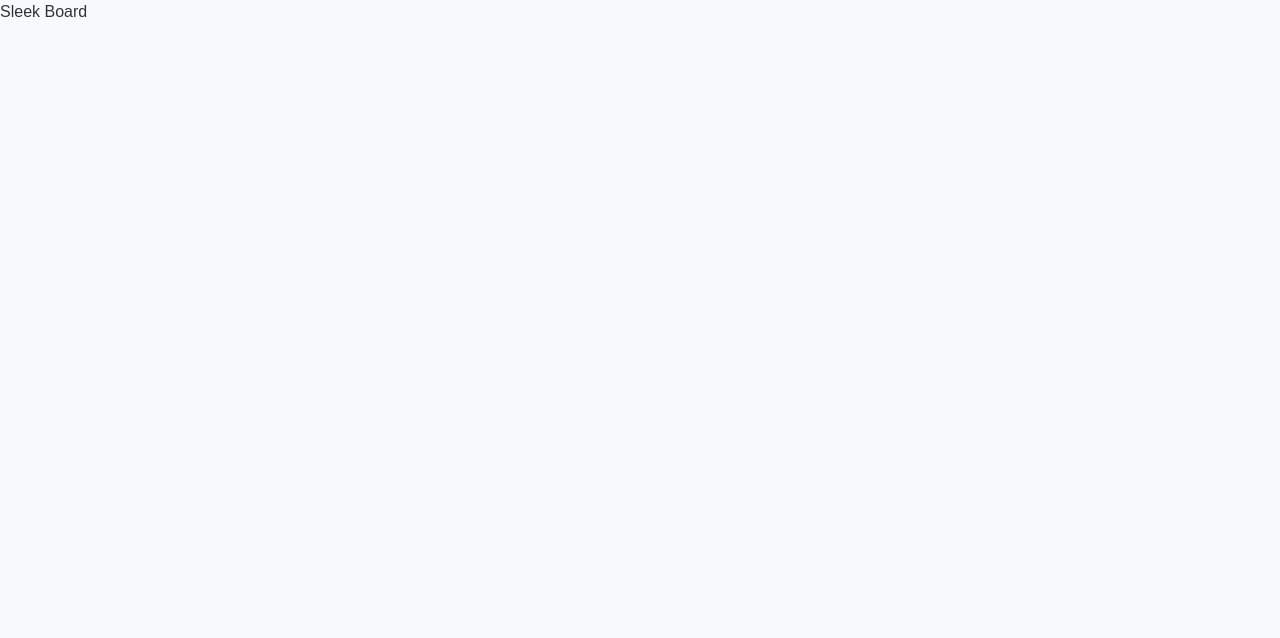
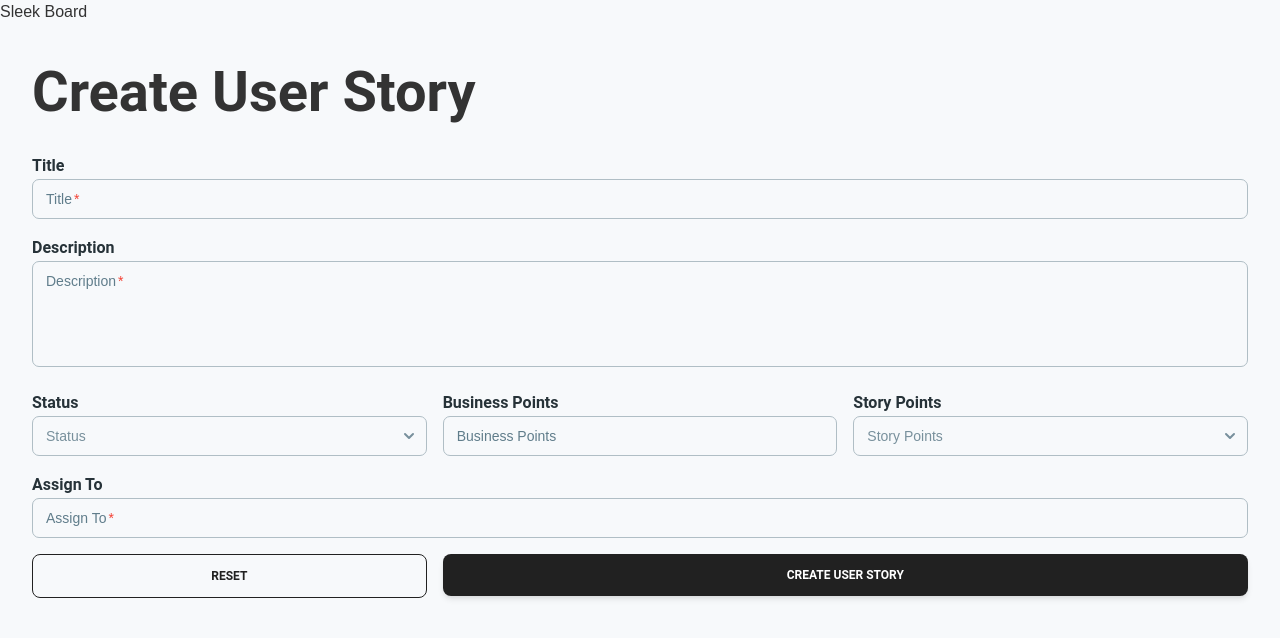
Before and after one commit to nmoham46/SleekBoard, a React (Vite) app in the folder frontend/: page / in a window 1280 px wide. Shown: the top 638 px of the page. Built offline with nearby package versions, Linux system fonts and the light colour scheme.

Commit message:
fix: updated the form to work with MUI-tailwind

```diff
--- a/frontend/src/App.jsx
+++ b/frontend/src/App.jsx
@@ -1,9 +1,11 @@
 import '@/styles/App.css'
+import UserStoryForm from './components/UserStoryForm'
 
 function App() {
   return (
     <div className="">
       Sleek Board
+      <UserStoryForm />
     </div>
   )
 }
--- /dev/null
+++ b/frontend/src/components/UserStoryForm.jsx
@@ -0,0 +1,238 @@
+import { useState } from 'react';
+import {
+  Input,
+  MenuItem,
+  Textarea,
+  Select,
+  Option,
+  Button,
+  Typography,
+} from '@material-tailwind/react';
+
+const fibonacciSequence = [1, 2, 3, 5, 8, 13, 21, 34, 55];
+const statusOptions = ['todo', 'in-review', 'spring-ready'];
+
+export default function UserStoryForm() {
+  const [formData, setFormData] = useState({
+    title: '',
+    description: '',
+    status: '',
+    businessPoints: '',
+    storyPoints: '',
+    assignTo: '',
+  });
+
+  const [errors, setErrors] = useState({});
+
+  const handleChange = (field) => (event) => {
+    const value = event.target.value;
+    setFormData((prev) => ({
+      ...prev,
+      [field]: value,
+    }));
+
+    // Clear error when user starts typing
+    if (errors[field]) {
+      setErrors((prev) => ({
+        ...prev,
+        [field]: '',
+      }));
+    }
+  };
+
+  const validateForm = () => {
+    const newErrors = {};
+
+    if (!formData.title.trim()) {
+      newErrors.title = 'Title is required';
+    }
+
+    if (!formData.description.trim()) {
+      newErrors.description = 'Description is required';
+    }
+
+    if (!formData.status) {
+      newErrors.status = 'Status is required';
+    }
+
+    if (formData.businessPoints !== '') {
+      const bp = Number(formData.businessPoints);
+      if (isNaN(bp) || bp < 0 || bp > 100) {
+        newErrors.businessPoints = 'Business points must be between 0 and 100';
+      }
+    }
+
+    if (!formData.storyPoints) {
+      newErrors.storyPoints = 'Story points is required';
+    }
+
+    if (!formData.assignTo.trim()) {
+      newErrors.assignTo = 'Assign to is required';
+    }
+
+    setErrors(newErrors);
+    return { isValid: Object.keys(newErrors).length === 0, errors: newErrors };
+  };
+
+  const handleSubmit = (event) => {
+    event.preventDefault();
+
+    const { isValid, errors: validationErrors } = validateForm();
+    console.log('Validation result:', isValid, 'Errors:', validationErrors);
+
+    if (isValid) {
+      // Handle form submission here
+      console.log('Form submitted:', formData);
+      // You can add API call or other submission logic here
+    } else {
+      // Validation failed
+      const errorMessages = Object.values(validationErrors).filter((msg) => msg !== '');
+      console.log('Validation failed, errors:', errorMessages);
+    }
+  };
+
+  const handleReset = () => {
+    setFormData({
+      title: '',
+      description: '',
+      status: '',
+      businessPoints: '',
+      storyPoints: '',
+      assignTo: '',
+    });
+    setErrors({});
+  };
+
+  return (
+    <div className="content-center p-8">
+      <div className="mb-6">
+        <Typography component="h1" variant="h2" gutterBottom>
+          Create User Story
+        </Typography>
+      </div>
+
+      <form onSubmit={handleSubmit}>
+        <div className="grid grid-cols-1 md:grid-cols-3 gap-4">
+          <div className="md:col-span-3 gap-6">
+            <Typography variant="h6" color="blue-gray" >
+            Title
+          </Typography>
+            <Input
+              label="Title"
+              variant="outlined"
+              required
+              value={formData.title}
+              onChange={handleChange('title')}
+            />
+          </div>
+
+          <div className="md:col-span-3">
+            <Typography variant="h6" color="blue-gray" >
+            Description
+          </Typography>
+            <Textarea
+              label="Description"
+              variant="outlined"
+              required
+              multiline
+              rows={4}
+              value={formData.description}
+              onChange={handleChange('description')}
+            />
+          </div>
+
+          <div>
+          <Typography variant="h6" color="blue-gray" >
+            Status
+          </Typography>
+            <Select
+              value={formData.status}
+              onChange={handleChange('status')}
+              label="Status"
+              inputProps={{
+                tabIndex: -1,
+              }}
+            >
+              {statusOptions.map((option) => (
+                <MenuItem key={option} value={option}>
+                  {option}
+                </MenuItem>
+              ))}
+            </Select>
+          </div>
+          <div>
+            <Typography variant="h6" color="blue-gray" >
+            Business Points
+          </Typography>
+            <Input
+              label="Business Points"
+              variant="outlined"
+              type="number"
+              value={formData.businessPoints}
+              onChange={handleChange('businessPoints')}
+              helperText="Maximum 100"
+              inputProps={{
+                min: 0,
+                max: 100,
+              }}
+            />
+          </div>
+
+          <div>
+            <Typography variant="h6" color="blue-gray" >
+            Story Points
+          </Typography>
+            <Select
+              value={formData.storyPoints}
+              onChange={handleChange('storyPoints')}
+              label="Story Points"
+              inputProps={{
+                tabIndex: -1,
+              }}
+            >
+              {fibonacciSequence.map((point) => (
+                <Option key={point} value={point}>
+                  {point}
+                </Option>
+              ))}
+            </Select>
+          </div>
+
+          <div className="md:col-span-3">
+            <Typography variant="h6" color="blue-gray" >
+            Assign To
+          </Typography>
+            <Input
+              label="Assign To"
+              variant="outlined"
+              required
+              value={formData.assignTo}
+              onChange={handleChange('assignTo')}
+            />
+          </div>
+
+          <div className="col-span-1">
+            <Button
+              variant="outlined"
+              onClick={handleReset}
+              size="large"
+              fullWidth
+            >
+              Reset
+            </Button>
+          </div>
+          <div className="col-span-2">
+            <Button
+              type="submit"
+              variant="contained"
+              size="large"
+              fullWidth
+            >
+              Create User Story
+            </Button>
+          </div>
+        </div>
+      </form>
+    </div>
+  );
+}
```
